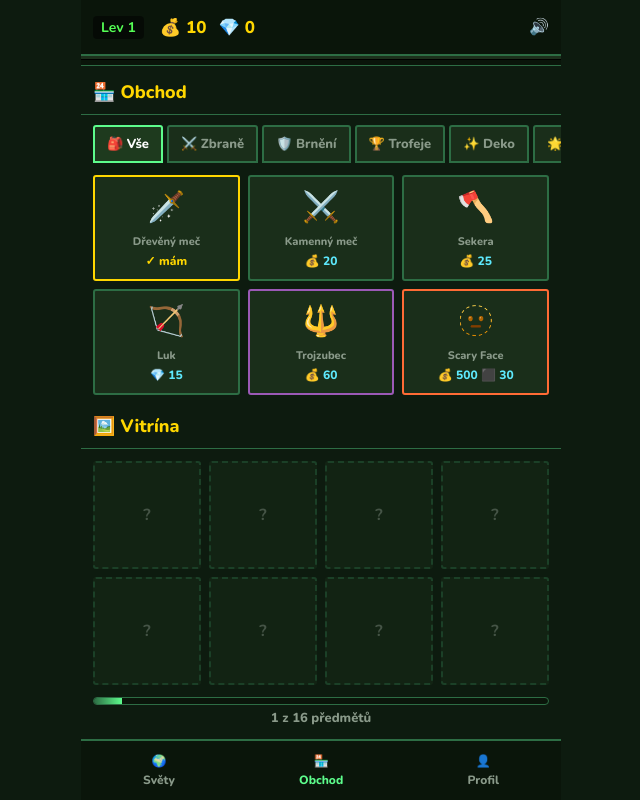
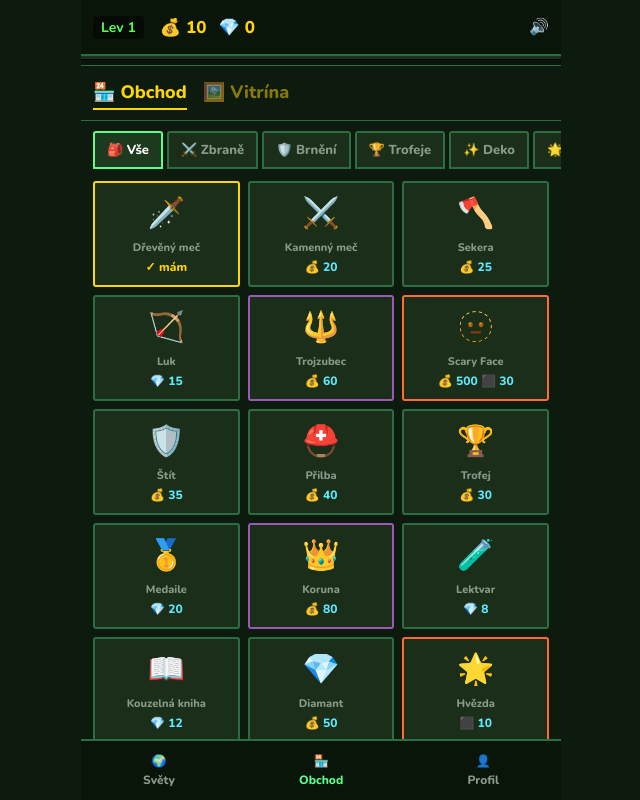
Before and after one commit to michalrubas/EduCraft, a React (Vite) app: page / in a window 1280 px wide. Both pictures are taken after a click on the button "🏪 Obchod". Shown: the whole page, without its empty margins (319-959 px from the left). Built offline with nearby package versions, Linux system fonts and the light colour scheme.

Commit message:
store split

```diff
--- a/src/components/screens/ShopScreen.tsx
+++ b/src/components/screens/ShopScreen.tsx
@@ -31,7 +31,9 @@ function canAfford(item: ShopItem, diamonds: number, emeralds: number, stars: nu
 }
 
 export function ShopScreen() {
+  const [mainTab, setMainTab] = useState<'shop' | 'showcase'>('shop')
   const [activeTab, setActiveTab] = useState<ItemCategory | 'all'>('all')
+  const [selectedSlot, setSelectedSlot] = useState<number | null>(null)
   const { diamonds, emeralds, stars, ownedItems, showcaseSlots, buyItem, addToShowcase, navigateTo } = useGameStore()
 
   const visible = activeTab === 'all' ? SHOP_ITEMS : SHOP_ITEMS.filter(i => i.category === activeTab)
@@ -51,8 +53,19 @@ export function ShopScreen() {
   return (
     <div className="screen" style={{ background: 'var(--mc-bg)' }}>
       <HUD />
-      <div className="section-title">🏪 Obchod</div>
+      <div className="section-title" style={{ display: 'flex', gap: 16 }}>
+        <span
+          style={{ cursor: 'pointer', opacity: mainTab === 'shop' ? 1 : 0.5, borderBottom: mainTab === 'shop' ? '2px solid var(--mc-gold)' : 'none', paddingBottom: 4 }}
+          onClick={() => setMainTab('shop')}
+        >🏪 Obchod</span>
+        <span
+          style={{ cursor: 'pointer', opacity: mainTab === 'showcase' ? 1 : 0.5, borderBottom: mainTab === 'showcase' ? '2px solid var(--mc-gold)' : 'none', paddingBottom: 4 }}
+          onClick={() => setMainTab('showcase')}
+        >🖼️ Vitrína</span>
+      </div>
 
+      {mainTab === 'shop' && (
+        <div style={{ display: 'flex', flexDirection: 'column', flex: 1, overflow: 'hidden' }}>
           <div className="shop-tabs">
             {CATEGORIES.map(cat => (
               <button
@@ -70,6 +83,7 @@ export function ShopScreen() {
               {visible.map((item, i) => {
                 const isOwned = ownedItems.includes(item.id)
                 const affordable = canAfford(item, diamonds, emeralds, stars)
+                const isUrl = item.icon.startsWith('/') || item.icon.startsWith('http')
                 return (
                   <motion.div
                     key={item.id}
@@ -85,7 +99,9 @@ export function ShopScreen() {
                     transition={{ delay: i * 0.03 }}
                     onClick={() => handleBuy(item)}
                   >
-                <span className="shop-item-icon">{item.icon}</span>
+                    <span className="shop-item-icon" style={{ display: 'flex', justifyContent: 'center' }}>
+                      {isUrl ? <img src={item.icon} alt="" style={{ width: 40, height: 40, objectFit: 'contain' }} /> : item.icon}
+                    </span>
                     <div className="shop-item-name">{item.name}</div>
                     {isOwned
                       ? <div className="shop-item-owned">✓ mám</div>
@@ -96,28 +112,72 @@ export function ShopScreen() {
               })}
             </AnimatePresence>
           </div>
+        </div>
+      )}
 
-      <div className="section-title">🖼️ Vitrína</div>
-      <div className="showcase-grid">
+      {mainTab === 'showcase' && (
+        <div style={{ display: 'flex', flexDirection: 'column', flex: 1, overflowY: 'auto', padding: '0 8px 16px' }}>
+          <div style={{ fontSize: 11, color: 'var(--mc-muted)', textAlign: 'center', marginBottom: 8 }}>
+            {selectedSlot !== null ? `Vyber předmět pro slot ${selectedSlot + 1}` : 'Klikni na slot a pak na předmět'}
+          </div>
+
+          <div className="showcase-grid" style={{ marginBottom: 16 }}>
             {showcaseSlots.map((itemId, slot) => {
               const item = itemId ? SHOP_ITEMS.find(i => i.id === itemId) : null
+              const isUrl = item?.icon.startsWith('/') || item?.icon.startsWith('http')
+              const isSelected = selectedSlot === slot
               return (
                 <motion.div
                   key={slot}
                   className={`showcase-slot ${item ? 'filled' : 'empty'}`}
                   whileTap={{ scale: 0.9 }}
+                  onClick={() => setSelectedSlot(isSelected ? null : slot)}
+                  style={{ outline: isSelected ? '2px solid var(--mc-gold)' : 'none', cursor: 'pointer' }}
                 >
-              {item ? item.icon : '?'}
+                  {item
+                    ? (isUrl ? <img src={item.icon} alt="" style={{ width: 36, height: 36, objectFit: 'contain' }} /> : item.icon)
+                    : '?'}
                 </motion.div>
               )
             })}
           </div>
-      <div className="progress-bar-wrap">
-        <div className="progress-bar-track">
-          <div className="progress-bar-fill" style={{ width: `${(owned / total) * 100}%` }} />
+
+          <div style={{ fontSize: 12, color: 'var(--mc-muted)', marginBottom: 8, fontWeight: 700 }}>
+            Moje předměty ({owned} z {total})
           </div>
-        <div className="progress-bar-label">{owned} z {total} předmětů</div>
+          <div className="shop-grid">
+            {SHOP_ITEMS.filter(i => ownedItems.includes(i.id)).map((item, idx) => {
+              const isUrl = item.icon.startsWith('/') || item.icon.startsWith('http')
+              const inShowcase = showcaseSlots.includes(item.id)
+              return (
+                <motion.div
+                  key={item.id}
+                  className={['shop-item-card', 'owned', item.rarity === 'epic' ? 'epic' : '', item.rarity === 'legendary' ? 'legendary' : ''].join(' ')}
+                  initial={{ opacity: 0, scale: 0.8 }}
+                  animate={{ opacity: 1, scale: 1 }}
+                  transition={{ delay: idx * 0.03 }}
+                  onClick={() => {
+                    const slot = selectedSlot !== null ? selectedSlot : showcaseSlots.findIndex(s => s === null)
+                    if (slot !== -1) { addToShowcase(item.id, slot); setSelectedSlot(null) }
+                  }}
+                  style={{ cursor: 'pointer', outline: inShowcase ? '2px solid var(--mc-gold)' : 'none' }}
+                >
+                  <span className="shop-item-icon" style={{ display: 'flex', justifyContent: 'center' }}>
+                    {isUrl ? <img src={item.icon} alt="" style={{ width: 40, height: 40, objectFit: 'contain' }} /> : item.icon}
+                  </span>
+                  <div className="shop-item-name">{item.name}</div>
+                  <div className="shop-item-owned">{inShowcase ? '⭐ ve vitríně' : '✓ mám'}</div>
+                </motion.div>
+              )
+            })}
+            {ownedItems.length === 0 && (
+              <div style={{ gridColumn: '1/-1', textAlign: 'center', color: 'var(--mc-muted)', padding: 24 }}>
+                Zatím žádné předměty. Kup si je v Obchodě!
               </div>
+            )}
+          </div>
+        </div>
+      )}
 
       <div className="bottom-nav">
         <button className="nav-btn" onClick={() => navigateTo('home')}>
```
Lines whose indentation alone changed are shown as unchanged.
